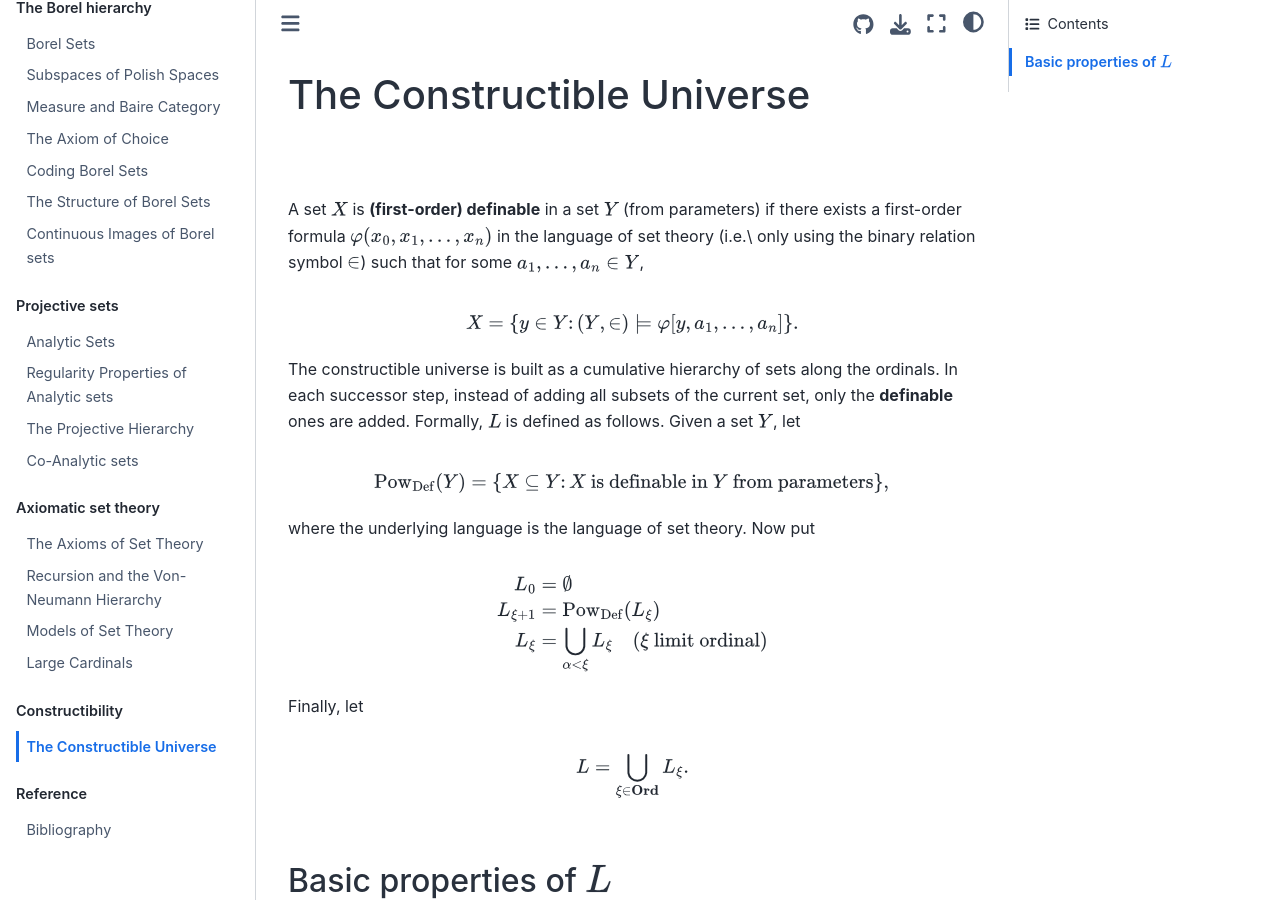
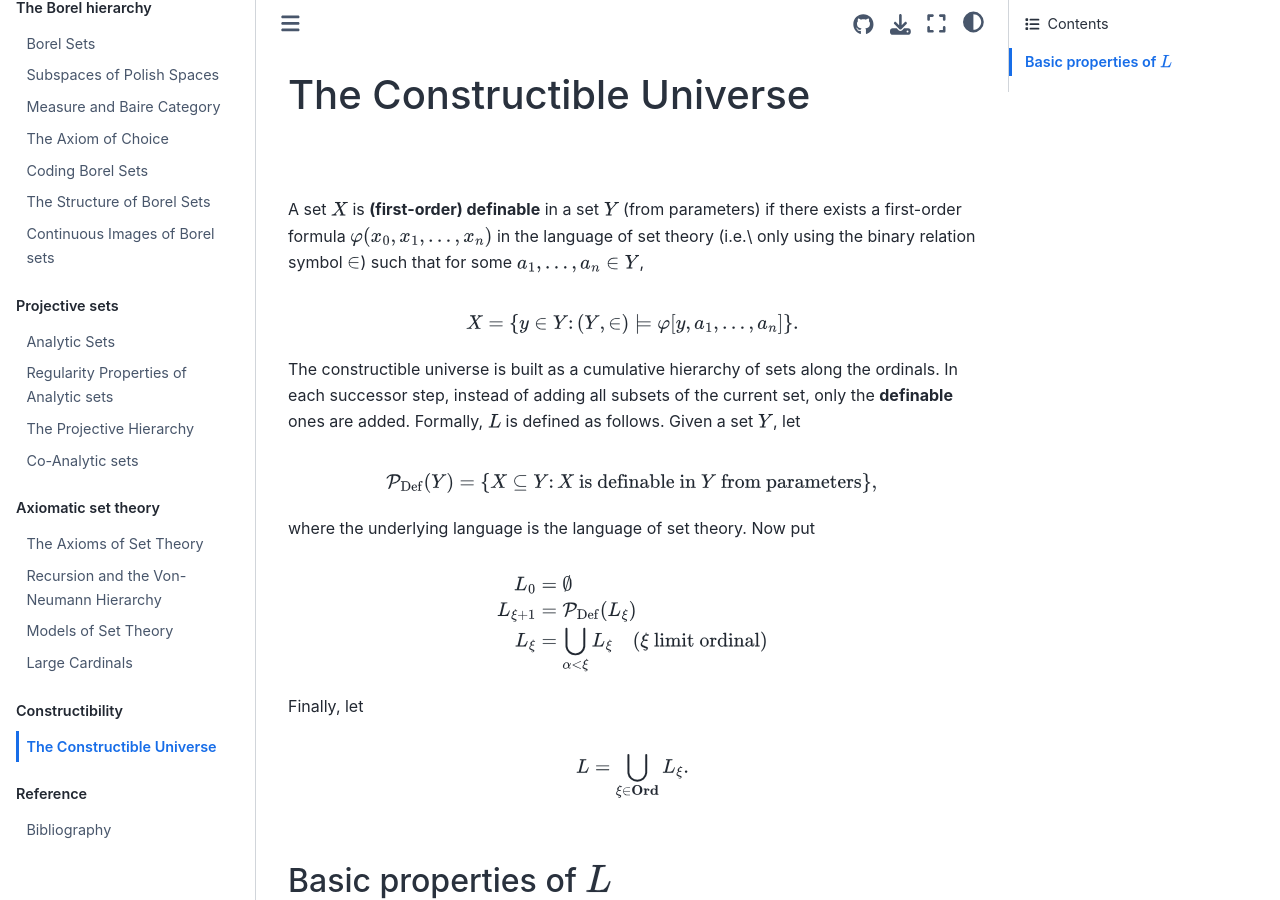
Before and after one commit to 28left/descriptive_set_theory, a Jupyter Book: the page built from constructible.md, in a window 1280 px wide and 900 px high. Built offline with Jupyter Book 1.0.4 settings and Sphinx 7.4.7 and the Sphinx Book theme 1.1.4, drawn with Linux system fonts in a browser that asks for light colours.

Commit message:
small fixes

```diff
--- a/constructible.md
+++ b/constructible.md
@@ -34,13 +34,13 @@ $$
 The constructible universe is built as a cumulative hierarchy of sets along the ordinals. In each successor step, instead of adding all subsets of the current set, only the **definable** ones are added. Formally, $L$ is defined as follows. Given a set $Y$, let
 
 $$
-	\Op{Pow}_{\Op{Def}}(Y) = \{X \subseteq Y \colon X \text{ is definable in $Y$ from parameters}\},
+	\mathcal{P}_{\Op{Def}}(Y) = \{X \subseteq Y \colon X \text{ is definable in $Y$ from parameters}\},
 $$
 
 where the underlying language is the language of set theory. Now put
 \begin{align*}
 	L_0 & = \emptyset \\
-	L_{\xi+1} & = \Op{Pow}_{\Op{Def}}(L_\xi)  \\
+	L_{\xi+1} & = \mathcal{P}_{\Op{Def}}(L_\xi)  \\
 	L_{\xi} & = \bigcup_{\alpha < \xi} L_\xi \quad  \text{($\xi$ limit ordinal)} \\
 \end{align*}
 Finally, let
@@ -98,7 +98,7 @@ Clearly, $(1)$ follows from $(2)$.
 
 To show $(2)$, one again proceeds by induction. Again, the statement is clear for $0$ and limit ordinals, so assume $\xi = \alpha +1$ and $L_\alpha \cap \Ord = \alpha$.
 
-We need to show $L_{\alpha + 1} \cap \Ord = \alpha + 1 = \alpha \cup \{\alpha\}$. Since $L_\alpha \subseteq L_{\alpha + 1}$, we have $\alpha \subseteq L_{\alpha+1} \cap \Ord$. On the other hand, since $L_{\alpha+1} \subseteq \Op{Pow}(L_\alpha)$, we have $L_{\alpha+1} \cap \Ord \subseteq \alpha + 1$. It thus remains to show that $\alpha \in L_{\alpha+1}$.
+We need to show $L_{\alpha + 1} \cap \Ord = \alpha + 1 = \alpha \cup \{\alpha\}$. Since $L_\alpha \subseteq L_{\alpha + 1}$, we have $\alpha \subseteq L_{\alpha+1} \cap \Ord$. On the other hand, since $L_{\alpha+1} \subseteq \mathcal{P}(L_\alpha)$, we have $L_{\alpha+1} \cap \Ord \subseteq \alpha + 1$. It thus remains to show that $\alpha \in L_{\alpha+1}$.
 
 We observed before that the statement
 
```
Also changed, not shown: other parts of constructible.md (+3 -3 lines), large_cardinals.md (+20 -13 lines).
